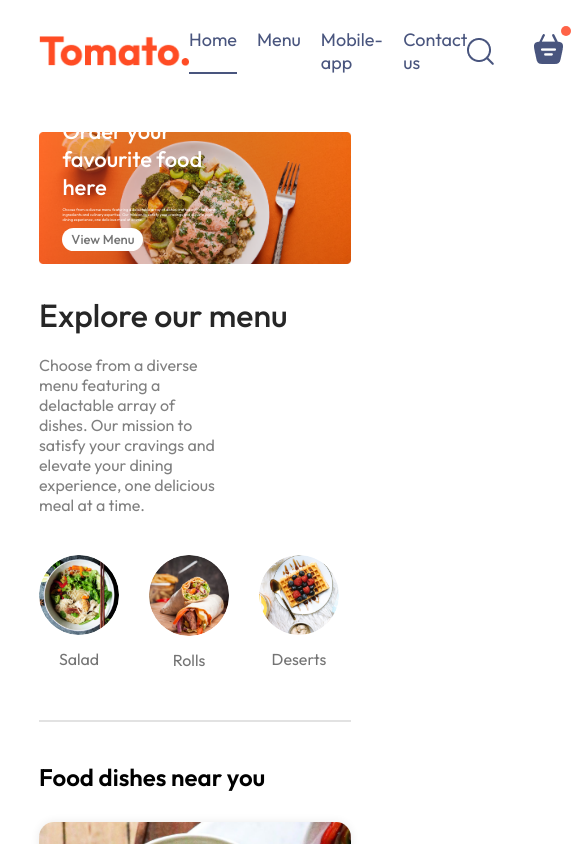
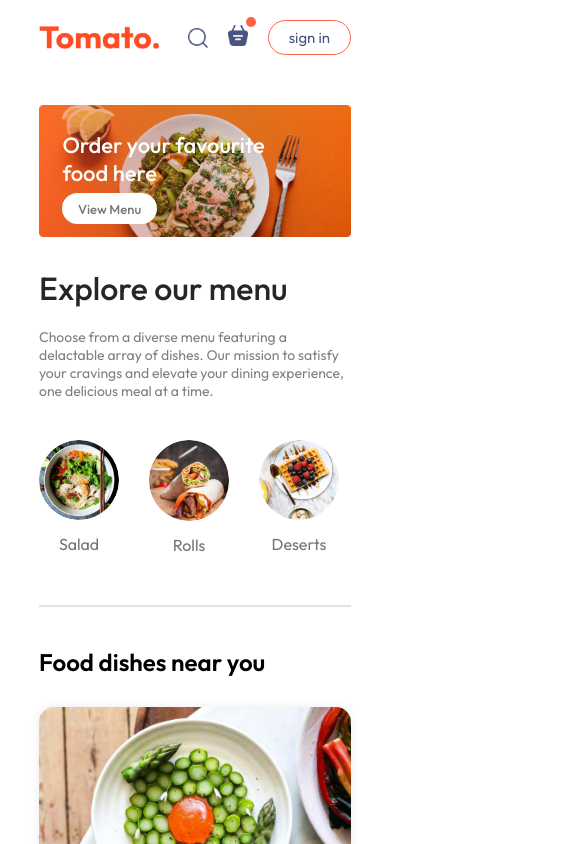
Before and after one commit to LimoHezron/React-Food-Delivery, a React (Vite) app: page / in a window 390 px wide. Shown: the top 844 px of the page, 585 px wide, since content can reach past the window. Built offline with nearby package versions, Linux system fonts and the light colour scheme.

Commit message:
4th Commit @2

```diff
--- a/src/components/ExploreMenu/Explore.css
+++ b/src/components/ExploreMenu/Explore.css
@@ -8,7 +8,7 @@
     font-weight: 500;
 }
 .explore-menu-text{
-    max-width: 60%;
+    max-width: 100%;
     color: #808080;
 }
 .explore-menu-list{
@@ -46,3 +46,9 @@
     border: 4px solid tomato;
     padding: 2px;
 }
+@media (max-width:1050px) {
+    .explore-menu-text{
+        width: 100%;
+        font-size: 14px;
+    }
+}
--- a/src/components/Footer/Footer.css
+++ b/src/components/Footer/Footer.css
@@ -40,3 +40,13 @@
     background-color: grey;
     border: none;
 }
+@media (max-width:1050px){
+    .footer-content{
+        display: flex;
+        flex-direction: column;
+        gap: 35px;
+    }
+    .footer-copyright{
+        text-align: center;
+    }
+}
--- a/src/components/Header/Header.css
+++ b/src/components/Header/Header.css
@@ -34,3 +34,19 @@
     font-size: max(1vw,13px);
     border-radius: 50px;
 }
+@media (max-width: 1050px){
+    .header-contents{
+        max-width: 45%;
+    }
+}
+@media (max-width: 750px){
+    .header-contents{
+        max-width: 65%;
+    }
+    .header-contents p{
+        display: none;
+    }
+    .header-contents button{
+        padding: 2vw 4vw;
+    }
+}
--- a/src/components/Navbar/Navbar.css
+++ b/src/components/Navbar/Navbar.css
@@ -51,3 +51,45 @@
      top: -8px;
      right: -8px;
 }
+@media (max-width: 1050px){
+    .navbar .logo{
+        width: 140px;
+    }
+    .navbar-menu{
+        gap: 20px;
+        font-size: 17px;
+    }
+    .navbar-right{
+        gap: 30px;
+    }
+    .navbar-right img{
+        width: 22px;
+    }
+    .navbar-right button{
+        padding: 8px 25px;
+    }
+}
+@media (max-width: 900px){
+    .navbar .logo{
+        width: 120px;
+    }
+    .navbar-menu{
+        gap: 15px;
+        font-size: 16px;
+    }
+    .navbar-right{
+        gap: 20px;
+    }
+    .navbar-right img{
+        width: 20px;
+    }
+    .navbar-right button{
+        padding: 7px 20px;
+        font-size: 15px;
+    }
+}
+@media (max-width: 750px){
+    .navbar-menu{
+       display: none;
+    }
+}
--- a/src/components/Navbar/Navbar.jsx
+++ b/src/components/Navbar/Navbar.jsx
@@ -1,6 +1,7 @@
 import React, { useState } from 'react'
 import "./Navbar.css"
 import {assets} from '../../assets/assets'
+import {Link} from "react-router-dom"
 
 const Navbar = () => {
 
@@ -10,10 +11,10 @@
     <div className='navbar'>
         <img src={assets.logo} alt="" className="logo" />
         <ul className='navbar-menu'>
-            <li onClick={()=>setMenu("Home")} className={menu === "Home"?"active":""}>Home</li>
-            <li onClick={()=>setMenu("Menu")} className={menu === "Menu"?"active":""}>Menu</li>
-            <li onClick={()=>setMenu("Mobile-app")} className={menu === "Mobile-app"?"active":""}>Mobile-app</li>
-            <li onClick={()=>setMenu("Contact us")} className={menu === "Contact us"?"active":""}>Contact us</li>
+            <Link to='/' onClick={()=>setMenu("Home")} className={menu === "Home"?"active":""}>Home</Link>
+            <a href='#explore-menu' onClick={()=>setMenu("Menu")} className={menu === "Menu"?"active":""}>Menu</a>
+            <a href='#app-download' onClick={()=>setMenu("Mobile-app")} className={menu === "Mobile-app"?"active":""}>Mobile-app</a>
+            <a href='#footer' onClick={()=>setMenu("Contact us")} className={menu === "Contact us"?"active":""}>Contact us</a>
         </ul>
         <div className="navbar-right">
             <img src={assets.search_icon} alt="" />
--- a/src/index.css
+++ b/src/index.css
@@ -4,6 +4,7 @@
   padding: 0;
   box-sizing: border-box;
   font-family: Outfit;
+  scroll-behavior: smooth;
 }
 body{
   min-height: 100vh;
```
